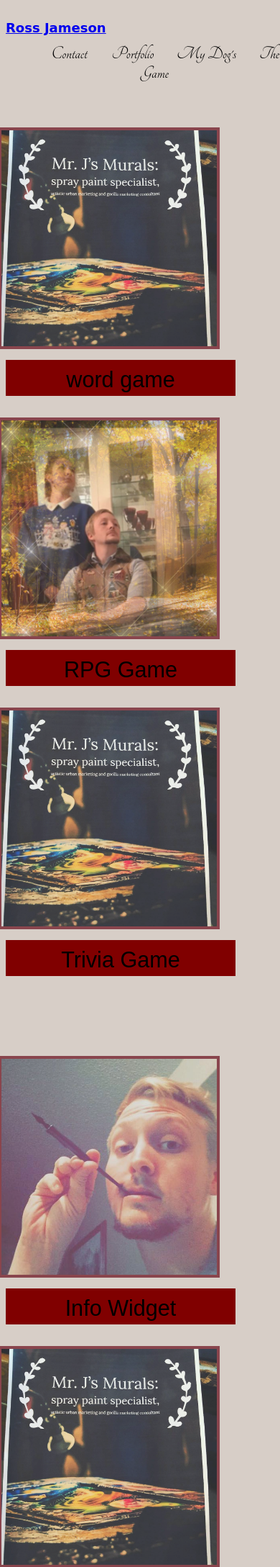
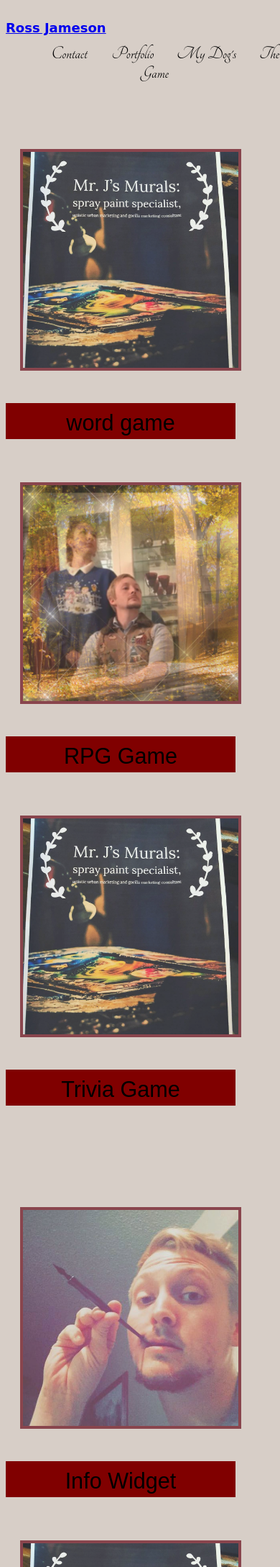
Before and after one commit to Fin23/Responsive-Portfolio, a PHP site: page /portfolio.html in a window 390 px wide. Shown: the part 162-2339 px from the top of the page at 72% size. Run offline with PHP 8.4, Linux system fonts and the light colour scheme; some web fonts are replaced.

Commit message:
cleaned up sizing issues on portfolio

```diff
--- a/assets/css/style.css
+++ b/assets/css/style.css
@@ -337,7 +337,7 @@
         background: #76232f;
         height: 500px;
         width: 500px;
-
+        margin-right: 200px;
         padding: 4px ;
         opacity: .8;
        float: center;
@@ -380,6 +380,7 @@
         height: 390px;
         width: 390px;
         padding: 4px ;
+
         opacity: .8;
        float: center;
 
@@ -443,6 +444,7 @@
     background: #76232f;
     height: 300px;
     width: 300px;
+    margin-left: 200px;
     padding: 4px ;
     opacity: .8;
    float: center;
@@ -455,6 +457,7 @@
     padding: 10px;
     width: 300px;
     margin: 10px;
+    margin-left: 190px;
 
 
     float: inline-start;
@@ -519,6 +522,7 @@
         height: 300px;
         width: 300px;
         padding: 4px ;
+        margin:30px;
         opacity: .8;
        float: center;
 
```
